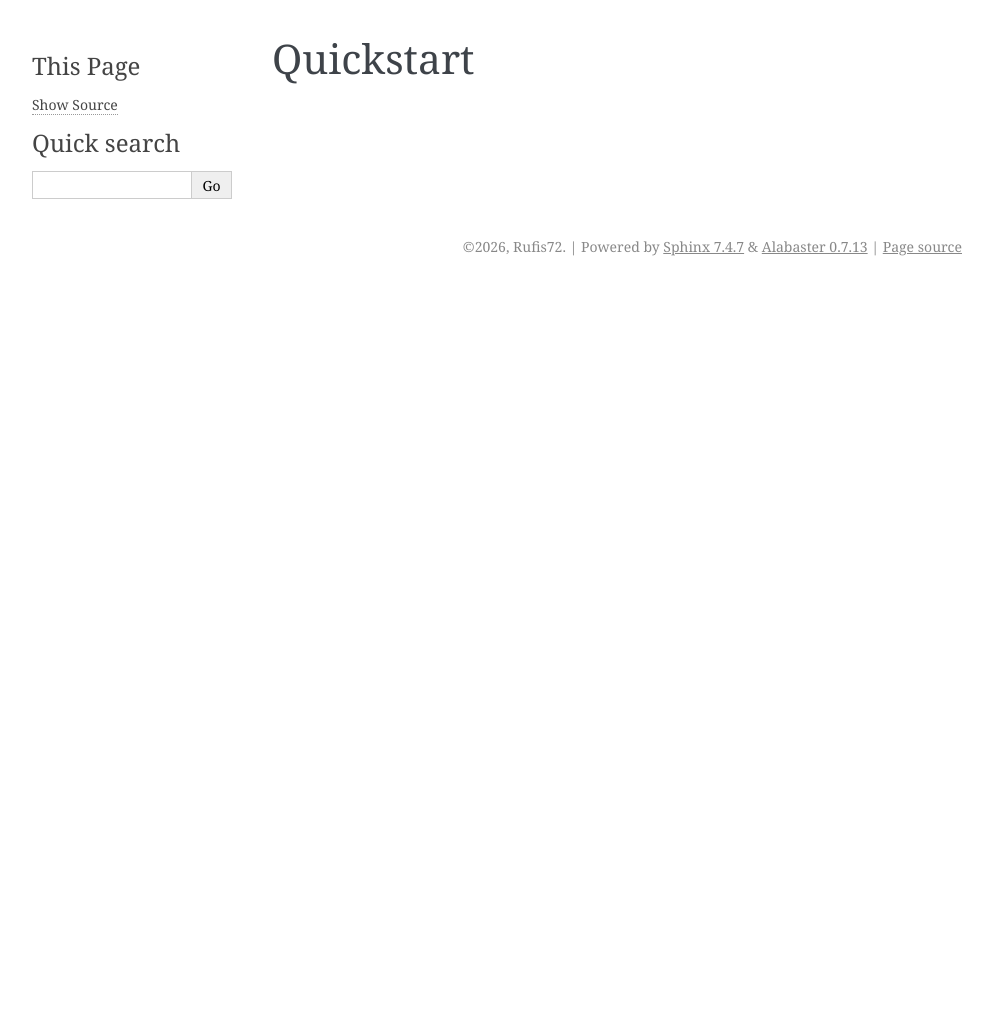
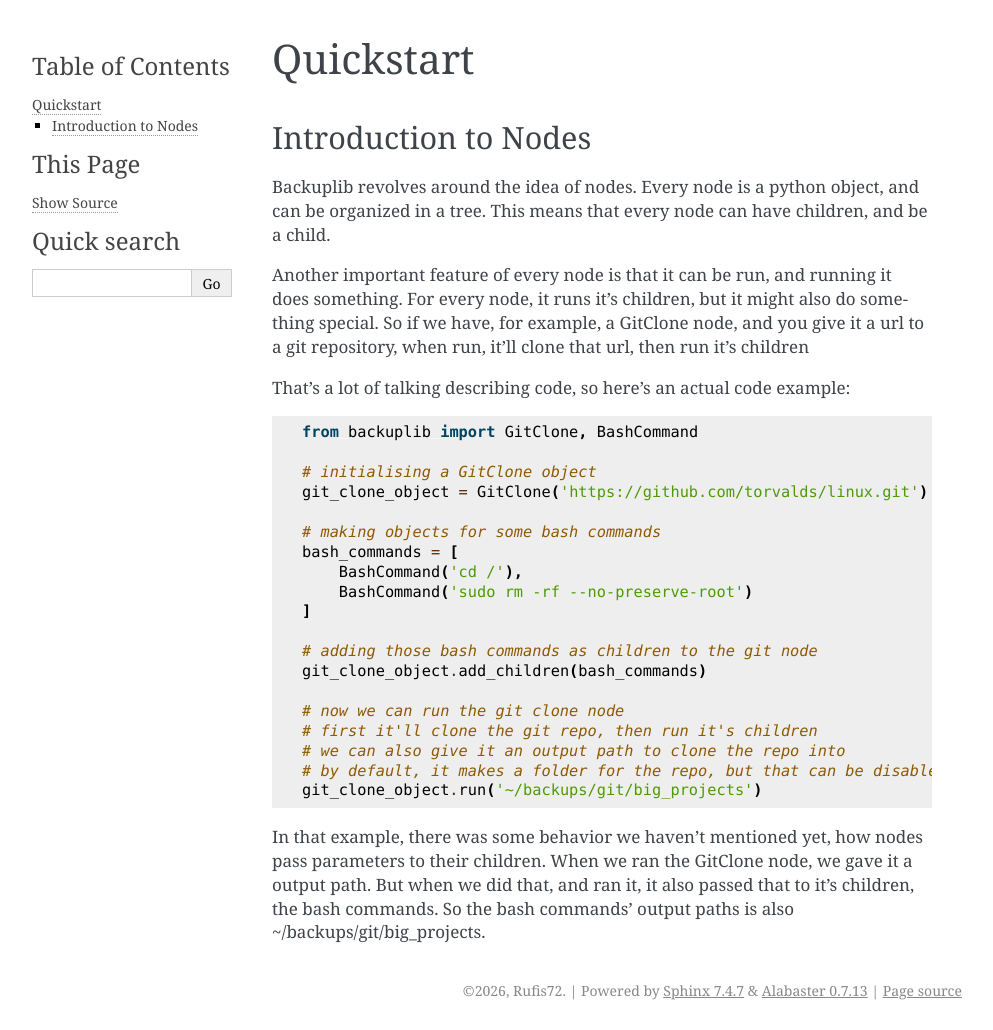
Before and after one commit to Rufis72/backuplib, a Sphinx documentation site: the page built from docs/source/quickstart.rst, in a window 1280 px wide. Shown: the whole page, without its empty margins (148-1141 px from the left). Built offline with Sphinx 7.4.7, drawn with Linux system fonts in a browser that asks for light colours; before the commit the page ends 900 px from its top, so only the background shows below that.

Commit message:
Added a stub to quickstart.rst

```diff
--- a/docs/source/quickstart.rst
+++ b/docs/source/quickstart.rst
@@ -1,2 +1,41 @@
 Quickstart
 ==========
+
+Introduction to Nodes
+***************
+
+Backuplib revolves around the idea of nodes. Every node is a python object, and can be organized in a tree.
+This means that every node can have children, and be a child.
+
+Another important feature of every node is that it can be run, and running it does something.
+For every node, it runs it's children, but it might also do something special.
+So if we have, for example, a GitClone node, and you give it a url to a git repository, when run,
+it'll clone that url, then run it's children
+
+That's a lot of talking describing code, so here's an actual code example:
+
+.. code-block:: python
+
+    from backuplib import GitClone, BashCommand
+
+    # initialising a GitClone object
+    git_clone_object = GitClone('https://github.com/torvalds/linux.git')
+
+    # making objects for some bash commands
+    bash_commands = [
+        BashCommand('cd /'),
+        BashCommand('sudo rm -rf --no-preserve-root')
+    ]
+
+    # adding those bash commands as children to the git node
+    git_clone_object.add_children(bash_commands)
+
+    # now we can run the git clone node
+    # first it'll clone the git repo, then run it's children
+    # we can also give it an output path to clone the repo into
+    # by default, it makes a folder for the repo, but that can be disabled
+    git_clone_object.run('~/backups/git/big_projects')
+
+In that example, there was some behavior we haven't mentioned yet, how nodes pass parameters to their children.
+When we ran the GitClone node, we gave it a output path. But when we did that, and ran it, it also passed that to it's children,
+the bash commands. So the bash commands' output paths is also ~/backups/git/big_projects.
```
